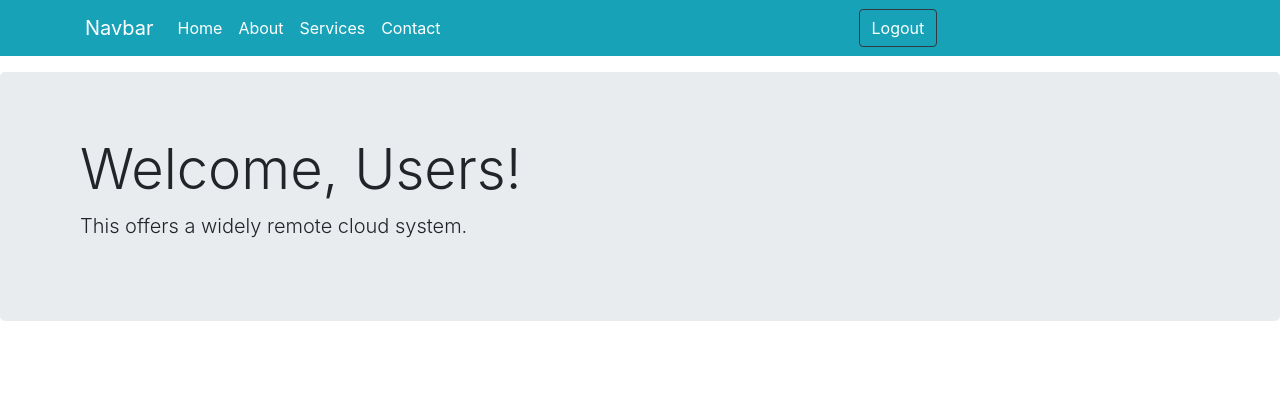
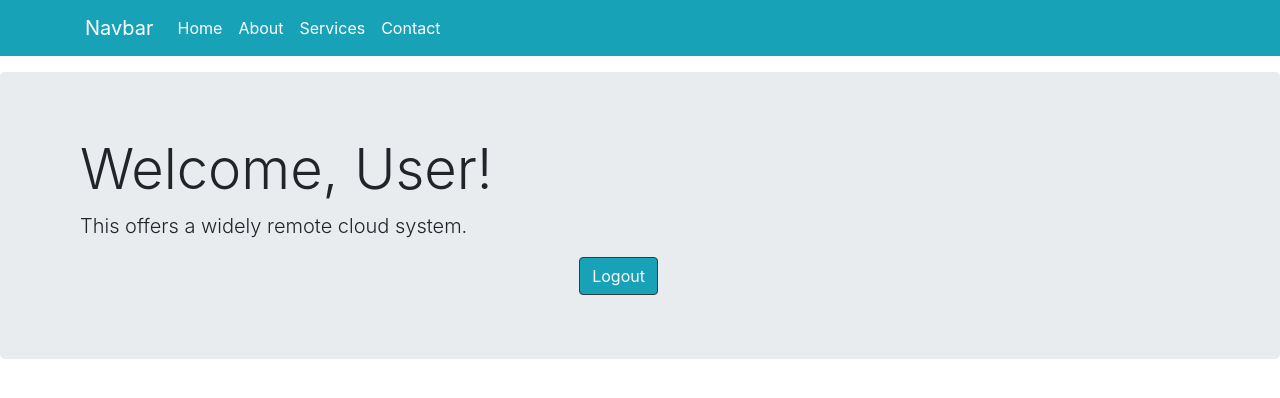
Before and after one commit to Dev-Ralph/oct_pd, a PHP site: page /homepage.php in a window 1280 px wide; the page is wider, and only the part inside the window is pictured. Shown: the top 398 px of that part. Run offline with PHP 8.4, Linux system fonts and the light colour scheme.

Commit message:
homepage

```diff
--- a/index/homepage.php
+++ b/index/homepage.php
@@ -27,19 +27,20 @@
                           <a class="nav-link text-white" href="#">Contact</a>
                       </li>
                   </ul>
-                  <ul class="navbar-nav">
-                      <li class="nav-item">
-                          <a class="btn btn-outline-dark text-white my-2 my-sm-0" style="margin:410px;" href="">Logout</a>
-                      </li>
-                  </ul>s
+
                 </div>
               </div>
 
         </nav>
 
         <div class="jumbotron">
-          <h1 class="display-4 ml-5">Welcome, Users!</h1>
+          <h1 class="display-4 ml-5">Welcome, User!</h1>
           <p class="lead ml-5">This offers a widely remote cloud system.</p>
+          <ul class="navbar-nav">
+              <li class="nav-item">
+                  <a class="btn btn-outline-dark text-light my-2 my-sm-0 bg-info" style="margin-left:45%;" href="">Logout</a>
+              </li>
+          </ul>
 
         </div>
 
```
